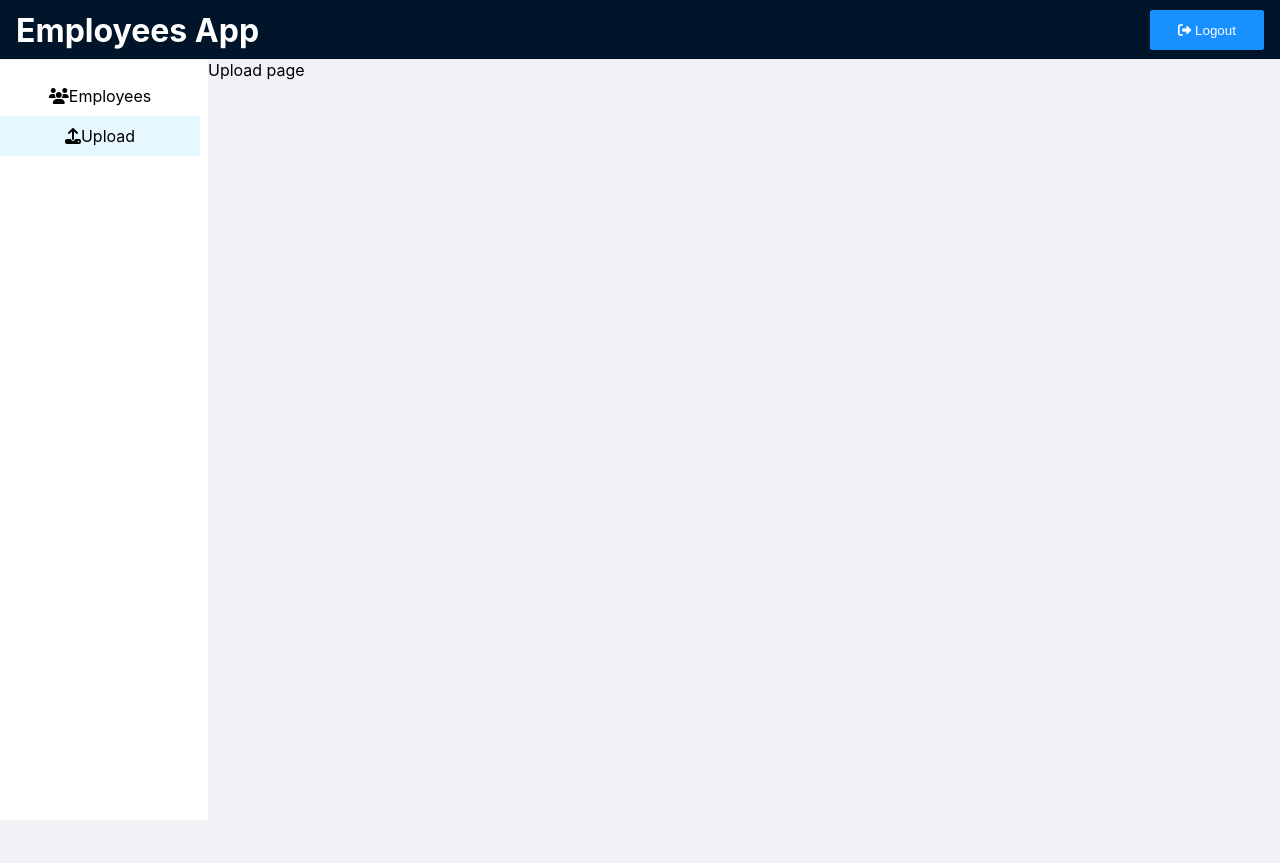
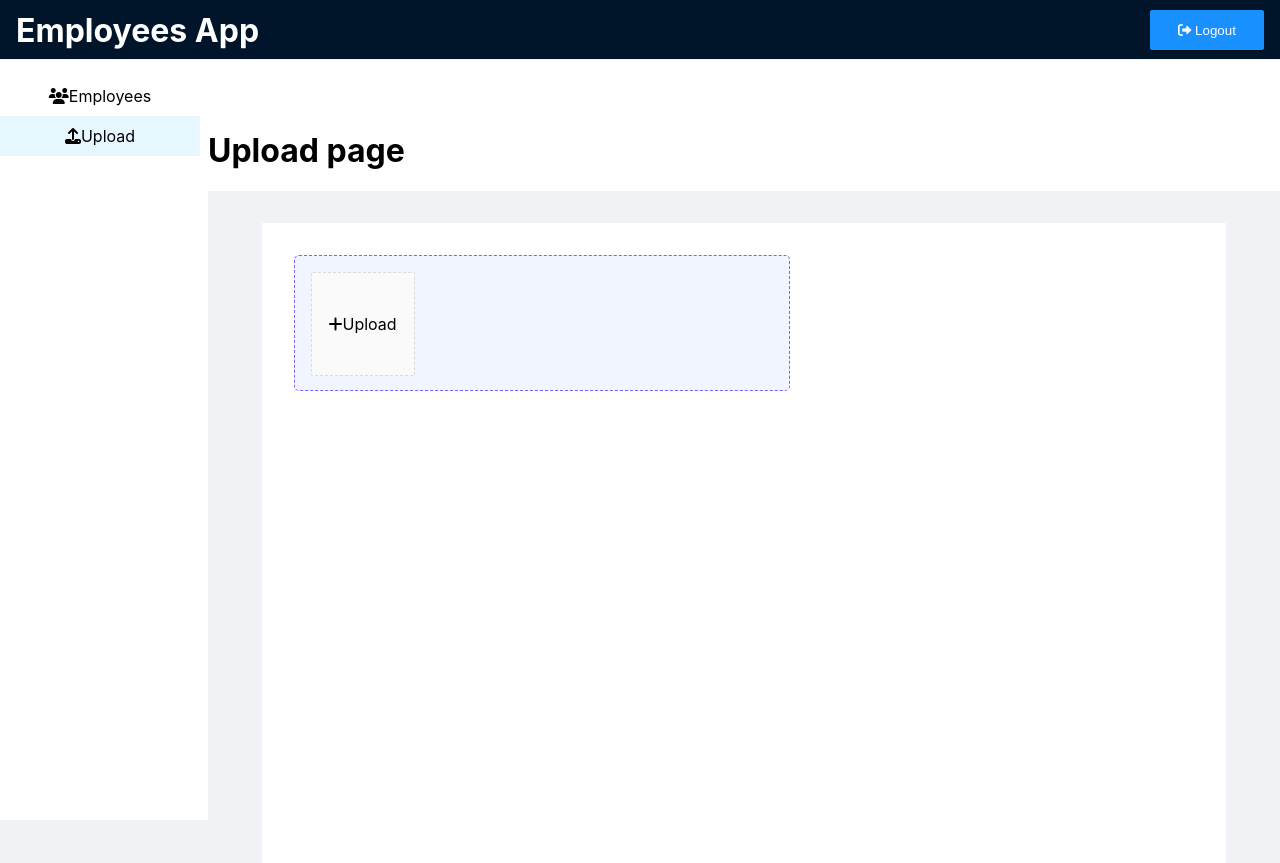
Before and after one commit to dannyteofilo/employees-app, a Next.js app: page /upload in a window 1280 px wide. Before the commit the page ends 820 px from the top, so only its background shows below. Built offline with nearby package versions, Linux system fonts and the light colour scheme.

Commit message:
feat: starting drag and drop

```diff
--- a/pages/upload/index.tsx
+++ b/pages/upload/index.tsx
@@ -1,10 +1,19 @@
 import React from 'react'
 import { Dashboard } from '../../templates/dashboard'
+import { StyledUpload } from './upload.styles'
 
 const Upload = () => {
   return (
     <Dashboard>
-      <div>Upload page</div>
+      <StyledUpload>
+      <div className='title'><h1>
+      Upload page</h1></div>
+      <section className="content">
+          <div className='drag-container'>
+            <div className='upload'><i className="fa-solid fa-plus"></i> Upload</div>
+          </div>
+        </section>
+      </StyledUpload>
     </Dashboard>
   )
 }
--- /dev/null
+++ b/pages/upload/upload.styles.ts
@@ -0,0 +1,45 @@
+import styled from "styled-components";
+
+export const StyledUpload = styled.div`
+  width: 100;
+  .title {
+    height: 131px;
+    background: #ffffff;
+    display: flex;
+    align-items: flex-end;
+  }
+  .content {
+    width: 90%;
+    height: 80vh;
+    margin: 0 auto;
+    background: #ffffff;
+    margin-top: 2em;
+    padding: 2em;
+    display: flex;
+    flex-direction: row;
+    justify-content: space-between;
+  }
+
+  .drag-container {
+    width: 496px;
+    height: 136px;
+    background: #f0f5ff;
+    border: 1px dashed #7b61ff;
+    border-radius: 5px;
+    padding: 1em;
+
+    > .upload {
+      width: 104px;
+      height: 104px;
+      display: flex;
+      justify-content: center;
+      align-items: center;
+      background: #fafafa;
+      border: 1px dashed #d9d9d9;
+      border-radius: 2px;
+      flex: none;
+      order: 2;
+      flex-grow: 0;
+    }
+  }
+`;
```
